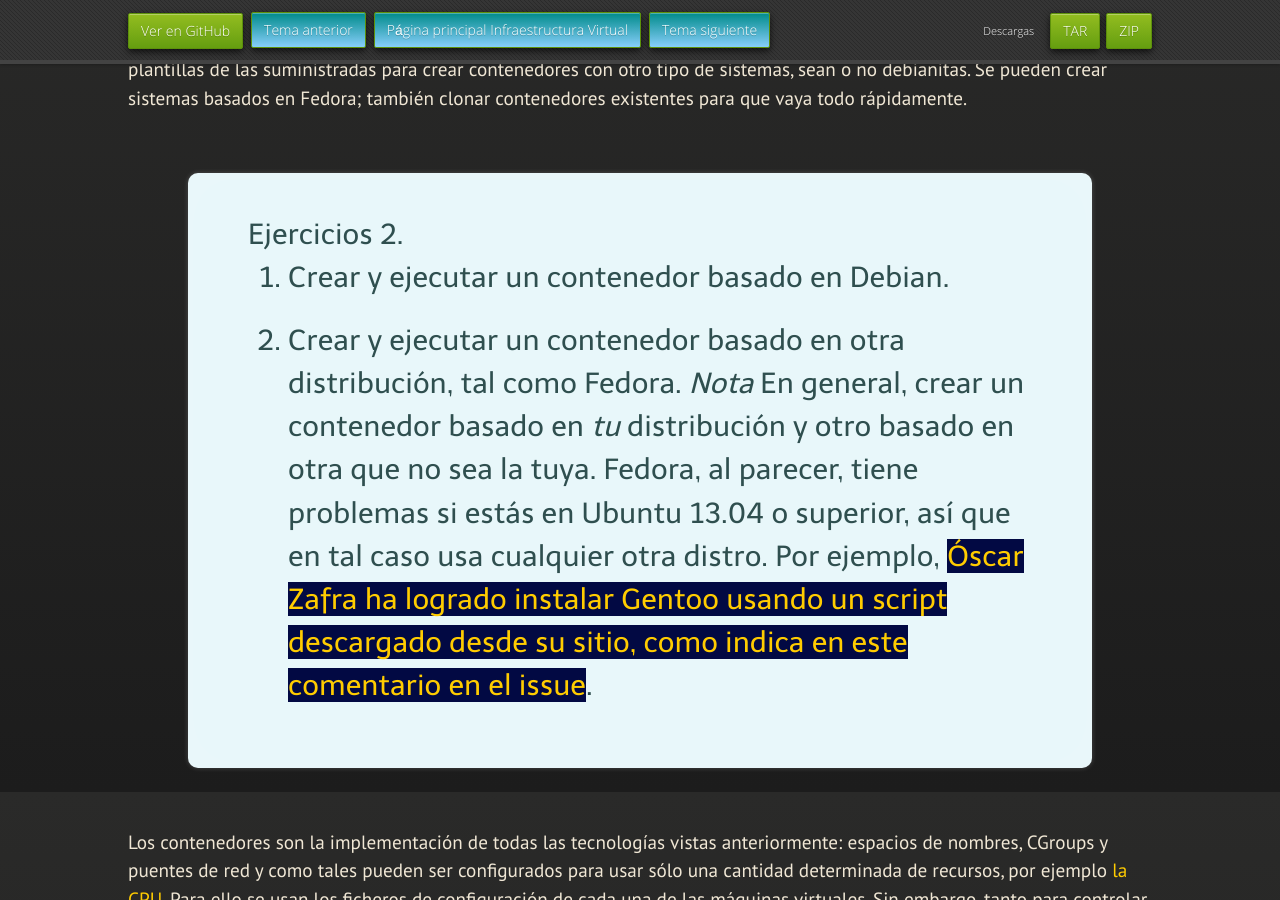
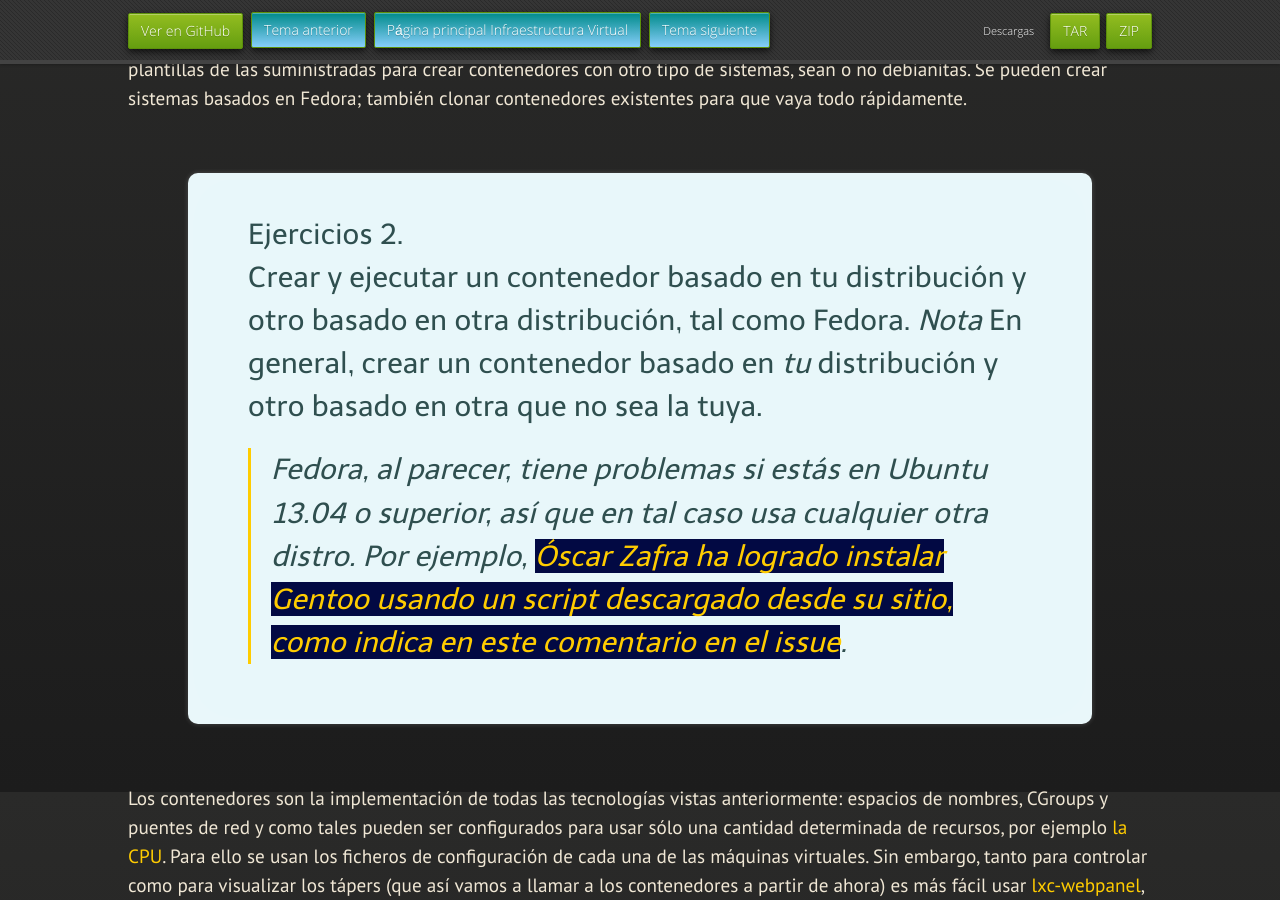
Before and after one commit to JJ/IV, a Jekyll site: the page built from documentos/temas/Contenedores.md, in a window 1280 px wide and 900 px high, scrolled down 6408 px. Built offline with Jekyll 4.4.1, drawn with Linux system fonts in a browser that asks for light colours; nearby versions of some CDN libraries; some web fonts are replaced; our own code applies the rules of GitHub Pages for plain Markdown files; some of the changed text lies outside the part shown.

Commit message:
Sync documentos/temas/Contenedores.md de master a gh-pages

```diff
--- a/documentos/temas/Contenedores.md
+++ b/documentos/temas/Contenedores.md
@@ -112,7 +112,14 @@ espacios de nombres y grupos de control. `lxc` es la solución de
 creación de contenedores más fácil de usar hoy en día en Linux.
 
 <div class='ejercicios' markdown="1">
-Instala LXC en tu versión de Linux favorita. Normalmente la versión en desarrollo, disponible tanto en [GitHub](http://github.com/lxc/lxc) como en el [sitio web](http://linuxcontainers.org) está bastante más avanzada; para evitar problemas sobre todo con las herramientas que vamos a ver más adelante, conviene que te instales la última versión y si es posible una igual o mayor a la 1.0.
+
+Instala LXC en tu versión de Linux favorita. Normalmente la versión en
+desarrollo, disponible tanto en [GitHub](http://github.com/lxc/lxc)
+como en el [sitio web](http://linuxcontainers.org) está bastante más
+avanzada; para evitar problemas sobre todo con las herramientas que
+vamos a ver más adelante, conviene que te instales la última versión y
+si es posible una igual o mayor a la 1.0.
+
 </div>
 
 Esta virtualización *ligera* tiene, entre otras ventajas, una
@@ -217,14 +224,14 @@ existentes para que vaya todo rápidamente.
 
 <div class='ejercicios' markdown='1'>
 
-1. Crear y ejecutar un contenedor basado en Debian.
+Crear y ejecutar un contenedor basado en tu distribución y otro basado en otra distribución, tal
+como Fedora. *Nota* En general, crear un contenedor basado en *tu*
+distribución y otro basado en otra que no sea la tuya.
 
-2. Crear y ejecutar un contenedor basado en otra distribución, tal
-como Fedora. *Nota* En general, crear un contenedor basado en *tu*
-distribución y otro basado en otra que no sea la tuya.  Fedora, al
-parecer, tiene problemas si estás en Ubuntu 13.04 o superior, así que
-en tal caso usa cualquier otra distro. Por ejemplo,
-[Óscar Zafra ha logrado instalar Gentoo usando un script descargado desde su sitio, como indica en este comentario en el issue](https://github.com/IV-GII/GII-2013/issues/87#issuecomment-28639976).
+>Fedora, al
+>parecer, tiene problemas si estás en Ubuntu 13.04 o superior, así que
+>en tal caso usa cualquier otra distro. Por ejemplo,
+>[Óscar Zafra ha logrado instalar Gentoo usando un script descargado desde su sitio, como indica en este comentario en el issue](https://github.com/IV-GII/GII-2013/issues/87#issuecomment-28639976).
 
 </div>
 
@@ -256,13 +263,6 @@ que se use de forma habitual en proveedores de infraestructuras
 virtuales. El hecho de que se virtualicen los recursos también implica
 que haya una diferencia en las prestaciones, que puede ser apreciable
 en ciertas circunstancias.
-
-<div class='ejercicios' markdown='1'>
-
-1. Comparar las prestaciones de un servidor web en una jaula y el
-mismo servidor en un contenedor. Usar nginx.
-
-</div>
 
 ## Gestión de contenedores con `docker`
 
```
